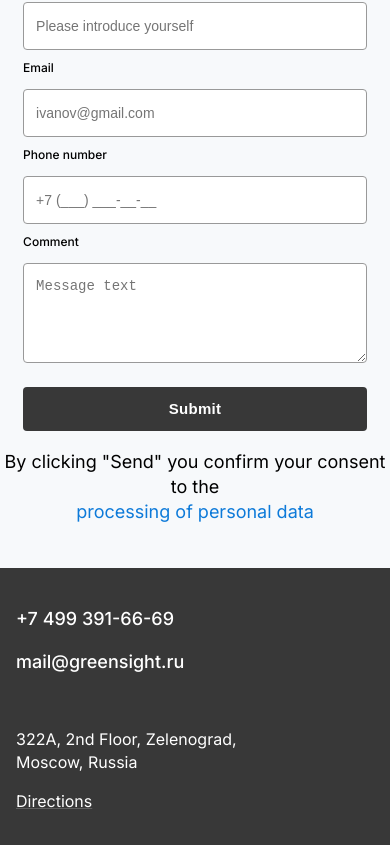
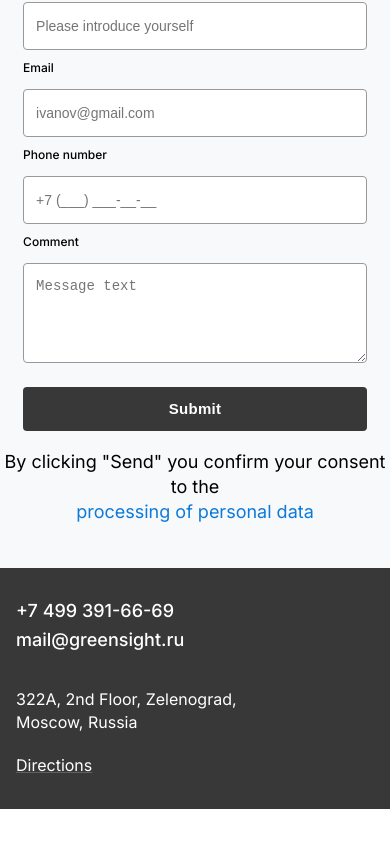
Before and after one commit to damshke/hh_task_greensight, a Next.js app: page / in a window 390 px wide. Shown: the part 775-1620 px from the top of the page. After the commit the page ends 1584 px from the top, so only its background shows below. Built offline with nearby package versions, Linux system fonts and the light colour scheme; no server answers; a web font is replaced by a local one.

Commit message:
fix phone mask and class naming

```diff
--- a/src/app/components/Form.tsx
+++ b/src/app/components/Form.tsx
@@ -8,8 +8,8 @@ export default function Form() {
     const [email, setEmail] = useState('');
     const [comment, setComment] = useState('');
 
-    const [phoneValid, setPhoneValid] = useState(true);
-    const [emailValid, setEmailValid] = useState(true);
+    const [phoneValid, setPhoneValid] = useState(false);
+    const [emailValid, setEmailValid] = useState(false);
 
     const handleEmailChange = (event: React.ChangeEvent<HTMLInputElement>) => {
         setEmail(event.target.value);
@@ -39,6 +39,7 @@ export default function Form() {
             if (data && /\D/g.test(data)) {
                 input.value = inputNumbers
             }
+            setPhoneValid(false);
             return
         }
 
@@ -66,6 +67,9 @@ export default function Form() {
             formattedInput = '+' + inputNumbers.substring(0, 16);
         }
         setPhone(formattedInput);
+        const regex = /^(\+7|7|8)?[\s\-]?\(?[489][0-9]{2}\)?[\s\-]?[0-9]{3}[\s\-]?[0-9]{2}[\s\-]?[0-9]{2}$/;
+        const isValid = regex.test(formattedInput);
+        setPhoneValid(isValid);
     }
 
     return (
@@ -114,19 +118,19 @@ export default function Form() {
                     />
                 </div>
                 {initials === '' || phoneValid == false || emailValid == false ?
-                    <button className='sendForm-disabled' disabled>Submit</button> :
-                    <button className='sendForm' onClick={handleSubmit}>Submit</button>}
+                    <button className='send-form__disabled' disabled>Submit</button> :
+                    <button className='send-form' onClick={handleSubmit}>Submit</button>}
                 <p className="form-request__text">By clicking "Send" you confirm your consent to the<br />
                     <a href="" className="link">processing of personal data</a></p>
             </form>
             <div className="footer">
-                <div className="left__footer">
-                    <p>+7 499 391-66-69</p>
-                    <p>mail@greensight.ru</p>
+                <div className="left-footer">
+                    <a className="left-footer__link" href="tel:+7 499 391-66-69">+7 499 391-66-69</a>
+                    <a className="left-footer__link" href="mailto:mail@greensight.ru">mail@greensight.ru</a>
                 </div>
-                <div className="right__footer">
+                <div className="right-footer">
                     <p>322A, 2nd Floor, Zelenograd, Moscow, Russia</p>
-                    <a href="about:blank" className="link">Directions</a>
+                    <a href="about:blank" className="right-footer__link">Directions</a>
                 </div>
             </div>
         </div>
--- a/src/app/components/JobCard.tsx
+++ b/src/app/components/JobCard.tsx
@@ -64,7 +64,6 @@ export default function JobCard({ vacancy }: { vacancy: Item }) {
     }
 
     return (
-
         <div className='vacancy-card'>
             <div className="vacancy-card__head">
                 <div>
@@ -72,7 +71,7 @@ export default function JobCard({ vacancy }: { vacancy: Item }) {
                     {logo(vacancy) != '' && <img className="vacancy-card__logo" src={logo(vacancy)}></img>}
                 </div>
                 <a
-                    className="respondButton"
+                    className="respond-button"
                     href={vacancy.alternate_url}
                     target="_blank"
                     rel="noopener noreferrer"
--- a/src/app/components/JobList.tsx
+++ b/src/app/components/JobList.tsx
@@ -23,7 +23,6 @@ export default function JobList() {
     const [experienceOptions, setExperienceOptions] = useState<Option[]>([]);
     const [selectedForm, setSelectedForm] = useState<Option | null>(null);
     const [selectedExperience, setSelectedExperience] = useState<Option | null>(null);
-
 
     const searchVacancies = (page: number) => {
         let search = {
@@ -93,10 +92,6 @@ export default function JobList() {
         setSelectedForm(null);
     };
 
-    useEffect(() => {
-        if (selectedForm == null && selectedExperience == null) searchVacancies(0);
-    }, [selectedForm, selectedExperience]);
-
     return (
         <div>
             <h1 className="header">List of vacancies</h1>
@@ -131,10 +126,10 @@ export default function JobList() {
                         </select>
                     </div>
                 </div>
-                <button className='searchButton' onClick={() => searchVacancies(0)}>Search</button>
+                <button className='search-button' onClick={() => searchVacancies(0)}>Search</button>
             </div>
-            {(selectedForm != null || selectedExperience != null) && <button className='clearButton' onClick={clearFilters}>
-                <Close className="closeIcon" />
+            {(selectedForm != null || selectedExperience != null) && <button className='clear-button' onClick={clearFilters}>
+                <Close className="close-icon" />
                 Clear filters</button>}
             {loading ? <p className='loading-section'>Loading...</p> :
                 <ul className='vacancy-list'>
@@ -144,7 +139,7 @@ export default function JobList() {
                         </li>
                     ))}
                 </ul>}
-            {data && currentPage <= data.pages && <button className='showMoreButton' onClick={showMore}>Show more</button>}
+            {data && currentPage <= data.pages && <button className='show-more-button' onClick={showMore}>Show more</button>}
         </div>
     );
 }
--- a/src/app/components/styles/Form.css
+++ b/src/app/components/styles/Form.css
@@ -74,7 +74,7 @@
     text-align: left;
 }
 
-.sendForm {
+.send-form {
     height: 44px;
     border-radius: 4px;
     width: 386px;
@@ -91,11 +91,15 @@
     padding: 8px 32px 8px 32px;
 }
 
-.sendForm-disabled {
+.send-form:hover {
+    background-color: #175098;
+    cursor: pointer;
+}
+
+.send-form__disabled {
     height: 44px;
     width: 386px;
     border-radius: 4px;
-    background-color: #0D7AD9;
     text-align: center;
     color: white;
     box-shadow: none;
@@ -118,7 +122,7 @@
     justify-content: space-between;
 }
 
-.left__footer {
+.left-footer {
     font-size: 18px;
     font-weight: 500;
     line-height: 25px;
@@ -126,9 +130,12 @@
     text-align: left;
     margin-top: 20px;
     margin-left: 120px;
+    display: grid;
+    padding-top: 10px;
+    gap: 4px;
 }
 
-.right__footer {
+.right-footer {
     font-size: 16px;
     font-weight: 400;
     line-height: 23px;
@@ -136,9 +143,16 @@
     margin-top: 20px;
     margin-right: 120px;
     text-align: right;
+    display: grid;
+    gap: 4px;
 }
 
-.right__footer .link {
+.left-footer__link {
+    color: white;
+    text-decoration-line: none;
+}
+
+.right-footer__link {
     color: white;
     text-decoration-line: underline;
     text-decoration-color: rgba(255, 255, 255, 0.2);
@@ -156,11 +170,11 @@
         width: 100%;
     }
 
-    .sendForm {
+    .send-form {
         width: 90%;
     }
 
-    .sendForm-disabled {
+    .send-form__disabled {
         width: 90%;
     }
 
@@ -168,7 +182,7 @@
         padding: 4px;
     }
 
-    form div {
+    .form-request__input-section {
         display: flex;
         flex-direction: column;
         gap: 4px;
@@ -181,8 +195,8 @@
         padding: 0px 0px 32px 0px;
     }
 
-    .left__footer,
-    .right__footer {
+    .left-footer,
+    .right-footer {
         margin-left: 16px;
         text-align: unset;
     }
--- a/src/app/components/styles/JobCard.css
+++ b/src/app/components/styles/JobCard.css
@@ -93,7 +93,7 @@
     text-align: left;
 }
 
-.respondButton {
+.respond-button {
     height: 20px;
     padding: 8px 32px 8px 32px;
     border-radius: 4px;
@@ -107,10 +107,12 @@
     letter-spacing: 0.02em;
     text-align: left;
     margin-top: 12px;
+    text-decoration-line: none;
 }
 
-.respondButton:hover {
+.respond-button:hover {
     background-color: #131313;
+    cursor: pointer;
 }
 
 @media (max-width: 750px) {
--- a/src/app/components/styles/JobList.css
+++ b/src/app/components/styles/JobList.css
@@ -35,14 +35,14 @@
     gap: 4px;
 }
 
-.closeIcon {
+.close-icon {
     vertical-align: middle;
     margin-right: 4px;
     color: #0D7AD9;
 }
 
-.searchButton,
-.showMoreButton {
+.search-button,
+.show-more-button {
     height: 44px;
     border-radius: 4px;
     background-color: #0D7AD9;
@@ -59,13 +59,12 @@
     margin-top: 18px;
 }
 
-.searchButton:hover,
-.showMoreButton:hover,
-.sendForm:hover {
+.search-button:hover,
+.showMore-button:hover {
     background-color: #175098;
 }
 
-.clearButton {
+.clear-button {
     border: none;
     box-shadow: none;
     background-color: white;
@@ -82,13 +81,14 @@
     padding: 4px;
 }
 
-.showMoreButton {
+.show-more-button {
     position: relative;
     left: 50%;
     transform: translate(-50%, 0);
     top: -55px;
     bottom: -55px;
     margin: 0px;
+    cursor: pointer;
 }
 
 .filters-section__selector {
```
